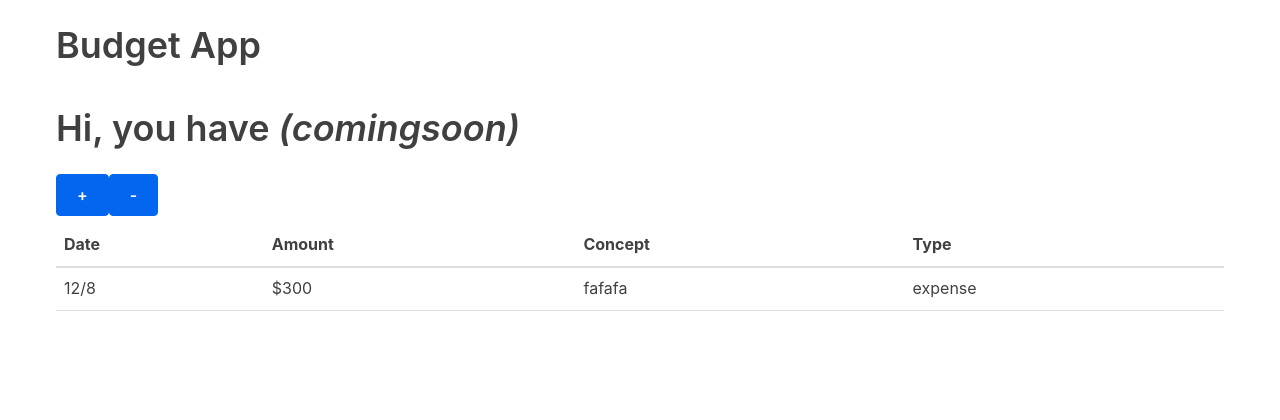
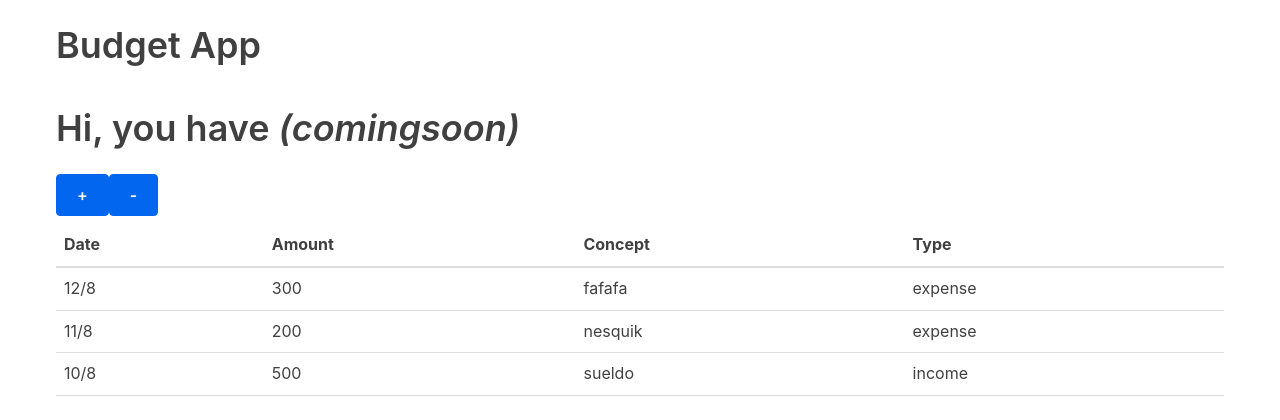
Before and after one commit to Vallejord/budget-app, a React (Create React App) app: page / in a window 1280 px wide. Shown: the top 420 px of the page. Built offline with nearby package versions, Linux system fonts and the light colour scheme.

Commit message:
passed props to table,need to comment more

```diff
--- a/src/App.js
+++ b/src/App.js
@@ -7,12 +7,34 @@ import Table from './Table.js'
 
 class App extends Component {
     render() {
+        //operations seran los valores de las props
+
+        const operations = [
+            {
+                date: "12/8",
+                amount: 300,
+                concept: "fafafa",
+                type: "expense",
+            },
+            {
+                date: "11/8",
+                amount: 200,
+                concept: "nesquik",
+                type: "expense",
+            },
+            {
+                date: "10/8",
+                amount: 500,
+                concept: "sueldo",
+                type: "income",
+            }
+        ]
         return (
             <div className="container">
                 <Header />
                 <Main />
                 <Actions />
-                <Table />
+                <Table operationsData={operations} />
             </div>
 
         )
--- a/src/Table.js
+++ b/src/Table.js
@@ -13,25 +13,29 @@ const TableHeader = () => {
   )
 }
 
-const TableBody = () => {
+const TableBody = (props) => {
+  const rows = props.operationsData.map((row, index) => {
+    return (
+      <tr key={index}>
+        <td>{row.date}</td>
+        <td>{row.amount}</td>
+        <td>{row.concept}</td>
+        <td>{row.type}</td>
+      </tr>
+    )
+  })
   return (
-    <tbody>
-      <tr>
-        <td>12/8</td>
-        <td>$300</td>
-        <td>fafafa</td>
-        <td>expense</td>
-      </tr>
-    </tbody>
+    <tbody>{rows}</tbody>
   )
 }
 
 class Table extends Component {
   render() {
+    const {operationsData} = this.props
     return (
       <table>
         <TableHeader />
-        <TableBody />
+        <TableBody operationsData={operationsData} />
       </table>
     )
   }
```
